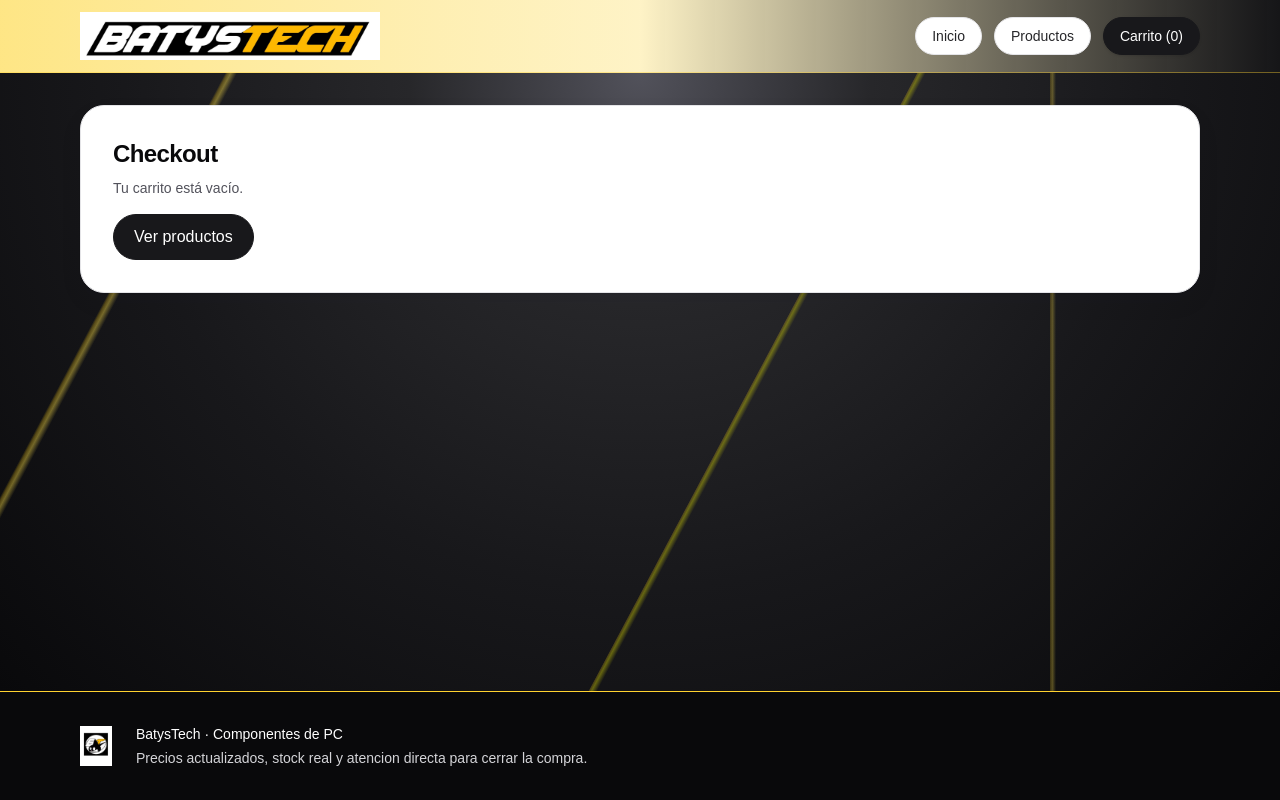
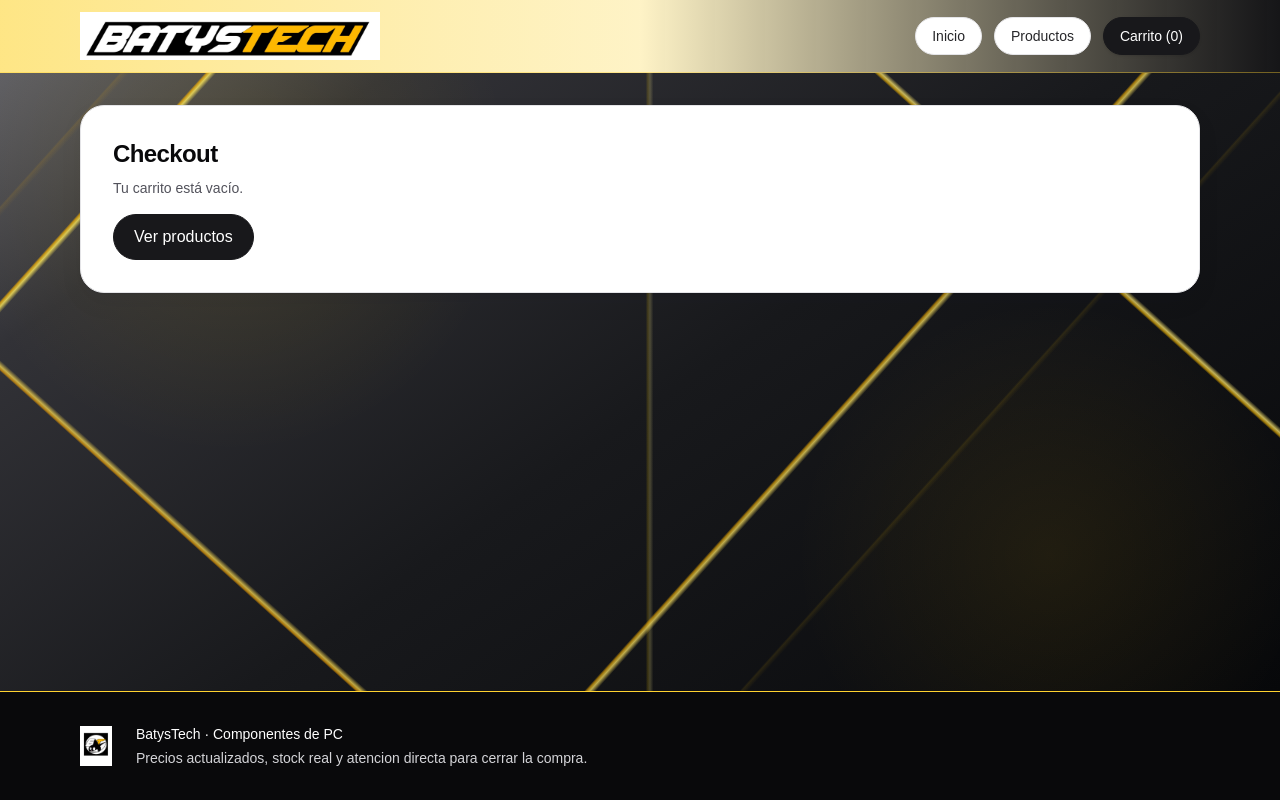
Before and after one commit to DavidSaboredo/BatyTech, a Next.js app: page /checkout in a window 1280 px wide. Built offline with nearby package versions, Linux system fonts and the light colour scheme.

Commit message:
Refina fondo cyberpunk

```diff
--- a/src/app/globals.css
+++ b/src/app/globals.css
@@ -98,10 +98,16 @@ input[type="number"]::-webkit-inner-spin-button {
 
 .metallic-bg {
   background:
-    linear-gradient(118deg, transparent 0 14%, rgba(250, 204, 21, 0.28) 14.15%, rgba(253, 224, 71, 0.42) 14.35%, transparent 14.75%),
-    linear-gradient(118deg, transparent 0 57%, rgba(250, 204, 21, 0.22) 57.05%, rgba(255, 255, 0, 0.34) 57.2%, transparent 57.55%),
-    linear-gradient(90deg, transparent 0 82%, rgba(250, 204, 21, 0.18) 82.05%, rgba(253, 224, 71, 0.3) 82.22%, transparent 82.5%),
-    radial-gradient(circle at top, #52525b 0%, #27272a 26%, #18181b 58%, #09090b 100%);
+    linear-gradient(132deg, transparent 0 11.15%, rgba(255, 184, 0, 0.68) 11.28%, rgba(255, 234, 92, 0.8) 11.46%, transparent 11.78%),
+    linear-gradient(42deg, transparent 0 18.05%, rgba(255, 170, 0, 0.62) 18.18%, rgba(255, 223, 84, 0.72) 18.36%, transparent 18.7%),
+    linear-gradient(132deg, transparent 0 62.1%, rgba(255, 183, 0, 0.58) 62.24%, rgba(255, 229, 96, 0.72) 62.42%, transparent 62.75%),
+    linear-gradient(42deg, transparent 0 79.35%, rgba(255, 191, 0, 0.6) 79.5%, rgba(255, 233, 112, 0.74) 79.68%, transparent 80%),
+    linear-gradient(90deg, transparent 0 50.45%, rgba(255, 208, 0, 0.18) 50.62%, rgba(255, 239, 140, 0.22) 50.78%, transparent 51.05%),
+    linear-gradient(132deg, transparent 0 6.5%, rgba(255, 179, 0, 0.11) 6.62%, transparent 7.05%),
+    linear-gradient(132deg, transparent 0 70.55%, rgba(255, 196, 0, 0.1) 70.68%, transparent 71.02%),
+    radial-gradient(circle at 18% 16%, rgba(255, 208, 0, 0.1), transparent 24%),
+    radial-gradient(circle at 82% 78%, rgba(255, 191, 0, 0.08), transparent 22%),
+    linear-gradient(145deg, #5f5f65 0%, #323237 18%, #18191c 52%, #07080a 100%);
 }
 
 .section-heading {
```
